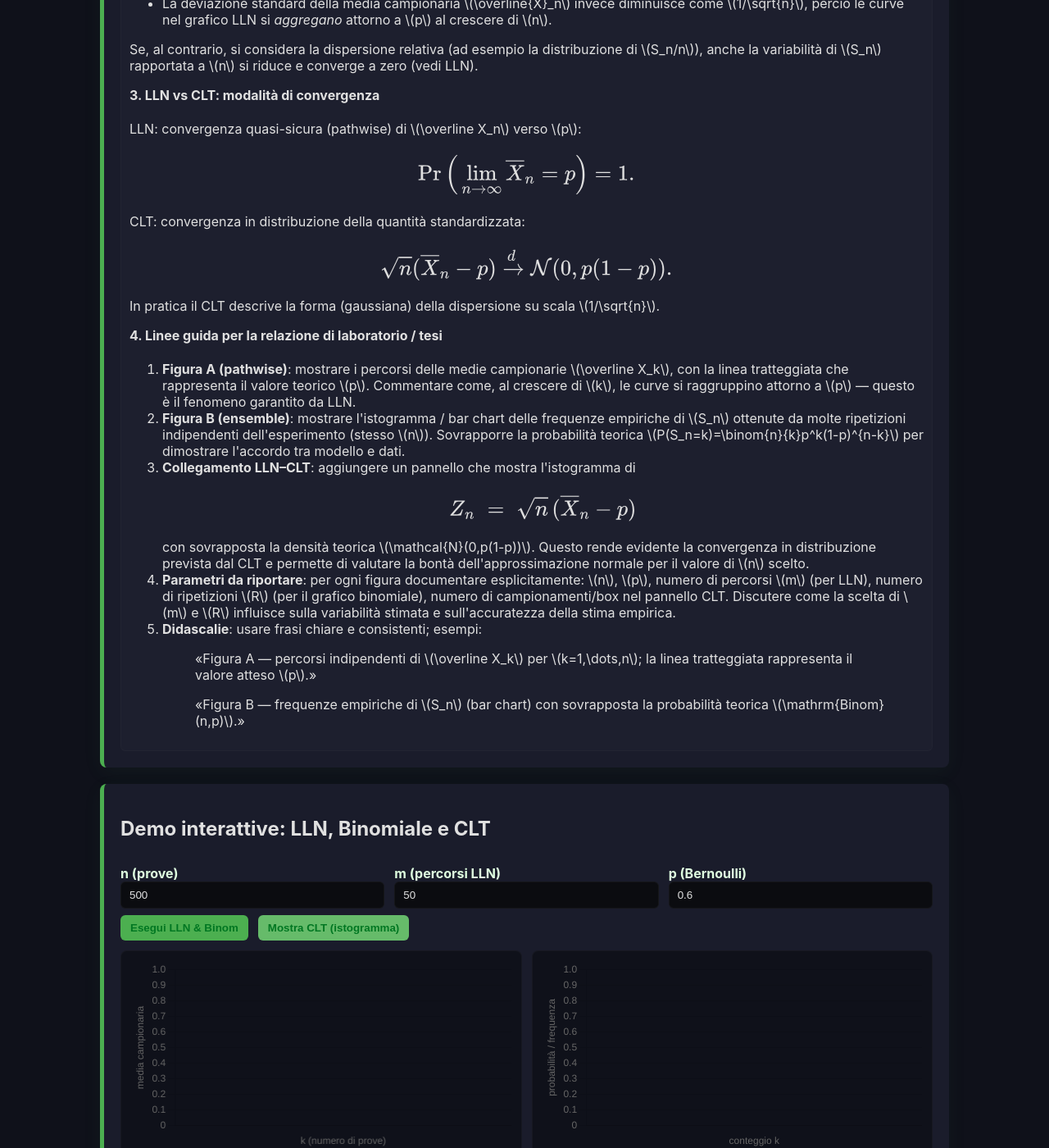
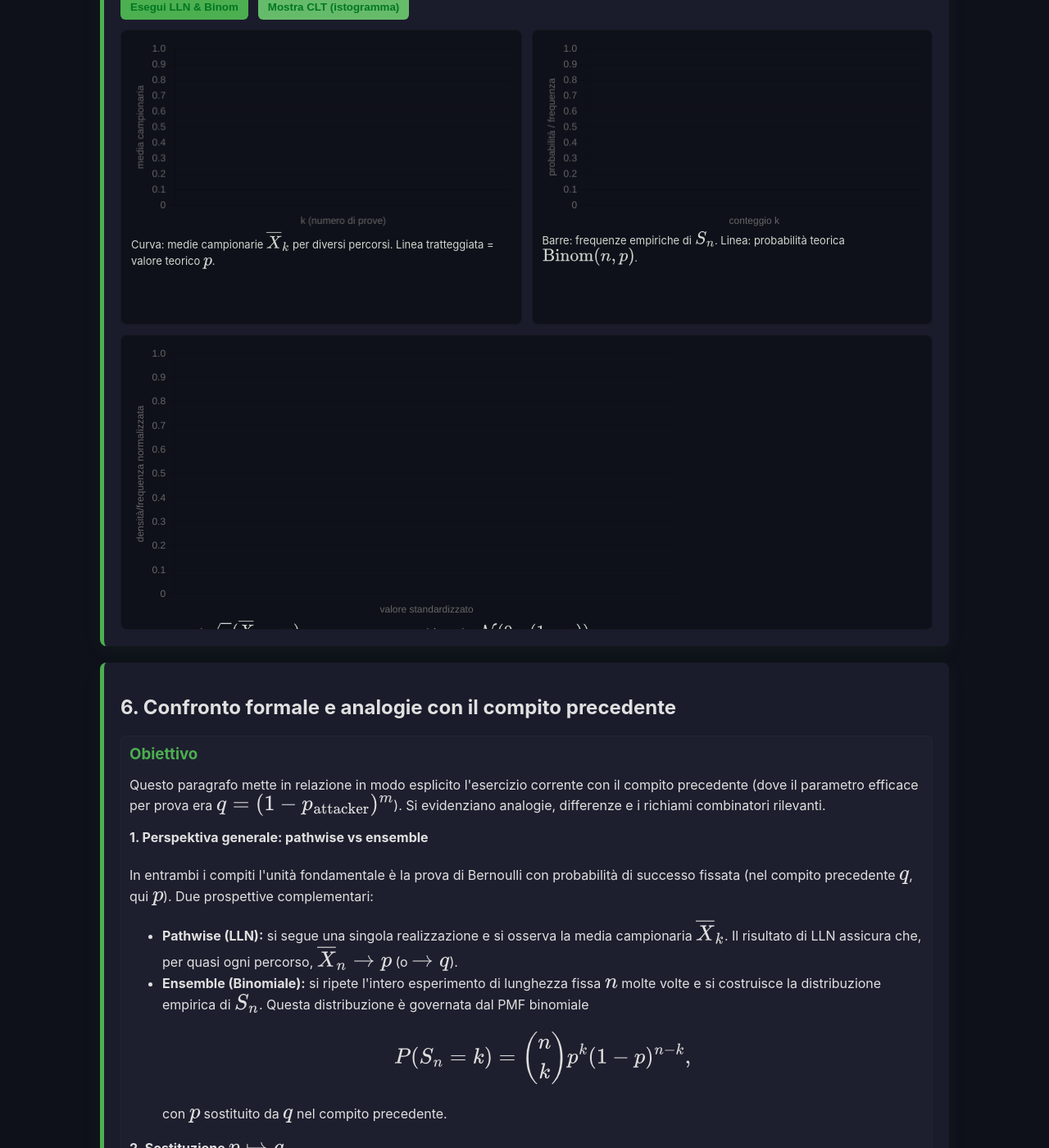
Before and after one commit to ricky2905/ricky2905.github.io, a Jekyll site: the page HOMEWORK/homework8/index.html, which Jekyll copies as it is, in a window 1280 px wide and 1400 px high, scrolled down 2220 px. Shown: the whole window at 82% size. Built offline with Jekyll 4.4.1, drawn with Linux system fonts in a browser that asks for light colours; some of the changed text lies outside the part shown.

Commit message:
Update index.html

```diff
--- a/HOMEWORK/homework8/index.html
+++ b/HOMEWORK/homework8/index.html
@@ -64,11 +64,11 @@
     <main>
       <article class="card">
         <h1>HMWK 2 — Processo di Bernoulli, LLN, CLT e connessioni combinatorie</h1>
-        <p class="small">Versione corretta: confronto formale, formule rese con MathJax, demo interattive.</p>
+        <p class="small">Versione finale: confronto formale in italiano, formule rese con MathJax e demo interattive.</p>
       </article>
 
       <article class="card">
-        <h2>Definizioni principali</h2>
+        <h2>1. Processo di Bernoulli e binomiale</h2>
         <div class="display-equation">
           \[
             X_1,X_2,\dots \overset{\text{iid}}{\sim} \mathrm{Bernoulli}(p),\qquad
@@ -80,104 +80,50 @@
             \mathbb{E}[S_n]=np,\qquad \mathrm{Var}(S_n)=np(1-p).
           \]
         </div>
+        <p class="small">(Nel compito precedente l'effettiva probabilità di successo per prova era \\(q=(1-p_{\text{attacker}})^m\\); sostituire \\(p\\) con \\(q\\) in tutte le formule quando si confrontano i due esercizi.)</p>
       </article>
 
       <article class="card">
-        <h2>Legge dei grandi numeri (LLN) — enunciato</h2>
+        <h2>2. Legge dei grandi numeri (LLN)</h2>
         <div class="display-equation">
           \[
             \overline{X}_n=\frac{S_n}{n}=\frac{1}{n}\sum_{i=1}^n X_i \xrightarrow{a.s.} \mathbb{E}[X_1]=p.
           \]
         </div>
-        <p class="formal">
-          Enunciato (versione forte): per la sequenza iid \\(X_i\\) con \\(\mathbb{E}[|X_1|]<\infty\\),
-          si ha \\(\displaystyle \frac{1}{n}\sum_{i=1}^n X_i \xrightarrow{a.s.} \mathbb{E}[X_1]\\).
-          Nel caso Bernoulli, la convergenza implica che per quasi ogni realizzazione la media campionaria tende a \\(p\\) al crescere di \\(n\\).
-        </p>
+        <p class="formal">Enunciato (forte): per \(X_i\) iid con \(\mathbb{E}[|X_1|]<\infty\),
+          \(\frac{1}{n}\sum_{i=1}^n X_i \xrightarrow{a.s.} \mathbb{E}[X_1]\).
+          Nel caso Bernoulli la convergenza implica che, per quasi ogni realizzazione, la media campionaria converge a \(p\) al crescere di \(n\).</p>
       </article>
 
       <article class="card">
-        <h2>Teorema del limite centrale (CLT) — enunciato</h2>
+        <h2>3. Teorema del limite centrale (CLT)</h2>
         <div class="display-equation">
           \[
             \sqrt{n}\,(\overline{X}_n - p) \xrightarrow{d} \mathcal{N}\big(0,\;p(1-p)\big).
           \]
         </div>
-        <p class="formal">
-          Enunciato (classico): per \\(X_i\\) iid con media \\(\mu\\) e varianza finita \\(\sigma^2\\),
-          la quantità \\(\sqrt{n}(\overline X_n - \mu)\\) converge in distribuzione a \\(N(0,\sigma^2)\\).
-          Nel caso Bernoulli, \\(\mu=p\\) e \\(\sigma^2 = p(1-p)\\).
-        </p>
+        <p class="formal">CLT: per \(X_i\) iid con media \(\mu\) e varianza \(\sigma^2\),
+          \(\sqrt{n}(\overline X_n - \mu)\xrightarrow{d} N(0,\sigma^2)\). Nel caso Bernoulli \(\mu=p\), \(\sigma^2=p(1-p)\).</p>
       </article>
 
       <article class="card">
-        <h2>Confronto formale: grafico LLN (percorsi) vs grafico binomiale (ensemble)</h2>
-
-        <div class="formal">
-          <h3 style="margin:0 0 .5rem 0; color:var(--accent)">Obiettivo</h3>
-          <p>Di seguito una formulazione rigorosa e priva di ambiguità delle differenze concettuali e matematiche fra le due rappresentazioni visive usate nella demo: il grafico delle medie campionarie (LLN) e il grafico che mostra la distribuzione di \\(S_n\\) (Binomiale) tramite ripetizioni.</p>
-
-          <h4 style="margin-top:0.6rem">1. Oggetto visualizzato</h4>
-          <ul>
-            <li><strong>Grafico LLN (pathwise)</strong>: ogni curva rappresenta una singola realizzazione (percorso) del processo di Bernoulli; l'asse orizzontale è il tempo/discreto \\(k=1,\dots,n\\), l'asse verticale è la media campionaria \\(\overline{X}_k\\). LLN garantisce che, per quasi ogni percorso, \\(\overline{X}_k\\to p\\) quando \\(k\to\infty\\).</li>
-            <li><strong>Grafico binomiale (ensemble)</strong>: per molte ripetizioni indipendenti dell'intero esperimento di lunghezza fissa \\(n\\) si registra il valore di \\(S_n\\) in ciascuna ripetizione; si plottano le frequenze relative dei valori possibili \\(k\\). Il grafico è quindi una stima empirica della distribuzione discreta \\(k\mapsto P(S_n=k)\\).</li>
-          </ul>
-
-          <h4 style="margin-top:0.6rem">2. Varianza vs deviazione standard — perché nessuna contraddizione</h4>
-          <p>
-            Per evitare ambiguità, usiamo la <em>deviazione standard</em> come misura di dispersione. Per \\(S_n\\) e per la media \\(\overline{X}_n=S_n/n\\) valgono:
+        <h2>4. Triangolo di Pascal, espansione binomiale e Fibonacci</h2>
+        <div class="display-equation">
           \[
-              \mathrm{Var}(S_n)=np(1-p),\qquad \mathrm{SD}(S_n)=\sqrt{np(1-p)}\sim C\sqrt{n},
+            \binom{n}{k} = \binom{n-1}{k-1} + \binom{n-1}{k},\qquad
+            (a+b)^n=\sum_{k=0}^n\binom{n}{k}a^{n-k}b^k.
           \]
-            mentre per la media campionaria
+        </div>
+        <div class="display-equation">
           \[
-              \mathrm{Var}(\overline{X}_n)=\frac{p(1-p)}{n},\qquad \mathrm{SD}(\overline{X}_n)=\sqrt{\frac{p(1-p)}{n}}\sim \frac{C}{\sqrt{n}}.
+            F_n=\sum_{i=0}^{\lfloor (n-1)/2\rfloor} \binom{n-1-i}{i}.
           \]
-            Quindi:
-            <ul>
-              <li>La deviazione standard assoluta di \\(S_n\\) cresce come \\(\sqrt{n}\\) (valori possibili di \\(S_n\\) si allargano in scala assoluta quando cresce \\(n\\)).</li>
-              <li>La deviazione standard della media campionaria \\(\overline{X}_n\\) invece diminuisce come \\(1/\sqrt{n}\\), perciò le curve nel grafico LLN si <em>aggregano</em> attorno a \\(p\\) al crescere di \\(n\\).</li>
-            </ul>
-            Se, al contrario, si considera la dispersione relativa (ad esempio la distribuzione di \\(S_n/n\\)), anche la variabilità di \\(S_n\\) rapportata a \\(n\\) si riduce e converge a zero (vedi LLN).
-          </p>
-
-          <h4 style="margin-top:0.6rem">3. LLN vs CLT: modalità di convergenza</h4>
-          <p>
-            LLN: convergenza quasi-sicura (pathwise) di \\(\overline X_n\\) verso \\(p\\):
-            \[
-              \Pr\Big(\lim_{n\to\infty}\overline X_n = p\Big)=1.
-            \]
-            CLT: convergenza in distribuzione della quantità standardizzata:
-            \[
-              \sqrt{n}(\overline X_n - p) \xrightarrow{d} \mathcal{N}(0,p(1-p)).
-            \]
-            In pratica il CLT descrive la forma (gaussiana) della dispersione su scala \\(1/\sqrt{n}\\).
-          </p>
-
-          <h4 style="margin-top:0.6rem">4. Linee guida per la relazione di laboratorio / tesi</h4>
-          <ol>
-            <li><strong>Figura A (pathwise)</strong>: mostrare i percorsi delle medie campionarie \\(\overline X_k\\), con la linea tratteggiata che rappresenta il valore teorico \\(p\\). Commentare come, al crescere di \\(k\\), le curve si raggruppino attorno a \\(p\\) — questo è il fenomeno garantito da LLN.</li>
-
-            <li><strong>Figura B (ensemble)</strong>: mostrare l'istogramma / bar chart delle frequenze empiriche di \\(S_n\\) ottenute da molte ripetizioni indipendenti dell'esperimento (stesso \\(n\\)). Sovrapporre la probabilità teorica \\(P(S_n=k)=\binom{n}{k}p^k(1-p)^{n-k}\\) per dimostrare l'accordo tra modello e dati.</li>
-
-            <li><strong>Collegamento LLN–CLT</strong>: aggiungere un pannello che mostra l'istogramma di
-              \[
-                Z_n \;=\; \sqrt{n}\,(\overline X_n - p)
-              \]
-              con sovrapposta la densità teorica \\(\mathcal{N}(0,p(1-p))\\). Questo rende evidente la convergenza in distribuzione prevista dal CLT e permette di valutare la bontà dell'approssimazione normale per il valore di \\(n\\) scelto.</li>
-
-            <li><strong>Parametri da riportare</strong>: per ogni figura documentare esplicitamente: \\(n\\), \\(p\\), numero di percorsi \\(m\\) (per LLN), numero di ripetizioni \\(R\\) (per il grafico binomiale), numero di campionamenti/box nel pannello CLT. Discutere come la scelta di \\(m\\) e \\(R\\) influisce sulla variabilità stimata e sull'accuratezza della stima empirica.</li>
-
-            <li><strong>Didascalie</strong>: usare frasi chiare e consistenti; esempi:
-              <blockquote>«Figura A — percorsi indipendenti di \\(\overline X_k\\) per \\(k=1,\dots,n\\); la linea tratteggiata rappresenta il valore atteso \\(p\\).»</blockquote>
-              <blockquote>«Figura B — frequenze empiriche di \\(S_n\\) (bar chart) con sovrapposta la probabilità teorica \\(\mathrm{Binom}(n,p)\\).»</blockquote>
-            </li>
-          </ol>
         </div>
+        <p class="explain">L'identità per Fibonacci mostra come sommando opportune diagonali del triangolo di Pascal si ottengano i termini della successione di Fibonacci. L'espansione binomiale collega invece i coefficienti combinatori alle probabilità nel modello Bernoulli ponendo \(a=1-p\), \(b=p\).</p>
       </article>
 
       <article class="card">
-        <h2>Demo interattive: LLN, Binomiale e CLT</h2>
+        <h2>5. Demo interattive: LLN, Binomiale e CLT</h2>
         <div class="controls">
           <div style="flex:1"><label>n (prove)</label><input id="n_lln" type="number" value="500" min="2" max="200000"></div>
           <div style="flex:1"><label>m (percorsi LLN)</label><input id="m_lln" type="number" value="50" min="1" max="500"></div>
@@ -191,32 +137,88 @@
         <div class="chartRow" style="margin-top:12px" role="region" aria-label="Grafici interattivi">
           <div class="chartCard" aria-label="Grafico LLN">
             <canvas id="llnChart" role="img" aria-label="Evoluzione delle medie campionarie"></canvas>
-            <div class="small">Curva: medie campionarie \\(\overline X_k\\) per diversi percorsi. Linea tratteggiata = valore teorico \\(p\\).</div>
+            <div class="small">Curva: medie campionarie \(\overline X_k\) per diversi percorsi. Linea tratteggiata = valore teorico \(p\).</div>
             <div id="lln_metrics" class="metrics" aria-live="polite"></div>
           </div>
 
           <div class="chartCard" aria-label="Grafico binomiale">
             <canvas id="binomChart" role="img" aria-label="Distribuzione empirica vs binomiale teorica"></canvas>
-            <div class="small">Barre: frequenze empiriche di \\(S_n\\). Linea: probabilità teorica \\(\mathrm{Binom}(n,p)\\).</div>
+            <div class="small">Barre: frequenze empiriche di \(S_n\). Linea: probabilità teorica \(\mathrm{Binom}(n,p)\).</div>
             <div id="binom_metrics" class="metrics" aria-live="polite"></div>
           </div>
 
           <div class="chartCard" aria-label="Grafico CLT">
             <canvas id="cltChart" role="img" aria-label="Istogramma della quantità standardizzata e densità normale"></canvas>
-            <div class="small">Istogramma di \\(\sqrt{n}(\overline X_n - p)\\) con sovrapposta la densità teorica \\(\mathcal{N}(0,p(1-p))\\).</div>
+            <div class="small">Istogramma di \(\sqrt{n}(\overline X_n - p)\) con sovrapposta la densità teorica \(\mathcal{N}(0,p(1-p))\).</div>
             <div id="clt_metrics" class="metrics" aria-live="polite"></div>
           </div>
         </div>
       </article>
 
       <article class="card">
-        <h2>Triangolo di Pascal e Fibonacci</h2>
-        <div class="display-equation">
+        <h2>6. Confronto formale e analogie con il compito precedente</h2>
+
+        <div class="formal">
+          <h3 style="margin:0 0 .5rem 0; color:var(--accent)">Obiettivo</h3>
+          <p>Questo paragrafo mette in relazione in modo esplicito l'esercizio corrente con il compito precedente (dove il parametro efficace per prova era \(q=(1-p_{\text{attacker}})^m\)). Si evidenziano analogie, differenze e i richiami combinatori rilevanti.</p>
+
+          <h4 style="margin-top:0.6rem">1. Perspektiva generale: pathwise vs ensemble</h4>
+          <p>
+            In entrambi i compiti l'unità fondamentale è la prova di Bernoulli con probabilità di successo fissata (nel compito precedente \(q\), qui \(p\)). Due prospettive complementari:
+          </p>
+          <ul>
+            <li><strong>Pathwise (LLN):</strong> si segue una singola realizzazione e si osserva la media campionaria \(\overline X_k\). Il risultato di LLN assicura che, per quasi ogni percorso, \(\overline X_n\to p\) (o \(\to q\)).</li>
+            <li><strong>Ensemble (Binomiale):</strong> si ripete l'intero esperimento di lunghezza fissa \(n\) molte volte e si costruisce la distribuzione empirica di \(S_n\). Questa distribuzione è governata dal PMF binomiale
               \[
-            \binom{n}{k} = \binom{n-1}{k-1} + \binom{n-1}{k},\qquad
-            (a+b)^n=\sum_{k=0}^n\binom{n}{k}a^{n-k}b^k,
+                P(S_n=k)=\binom{n}{k}p^k(1-p)^{n-k},
               \]
+              con \(p\) sostituito da \(q\) nel compito precedente.</li>
+          </ul>
+
+          <h4 style="margin-top:0.6rem">2. Sostituzione \(p \mapsto q\)</h4>
+          <p class="formal">
+            Tutte le formule e i teoremi si trasferiscono sostituendo \(p\) con \(q=(1-p_{\text{attacker}})^m\). In particolare:
+            \[
+              S_n\sim\mathrm{Binom}(n,q),\quad \mathbb{E}[S_n]=nq,\quad \mathrm{Var}(S_n)=nq(1-q),
+            \]
+            e
+            \[
+              \overline X_n \xrightarrow{a.s.} q,\qquad \sqrt{n}(\overline X_n - q)\xrightarrow{d}\mathcal{N}(0,q(1-q)).
+            \]
+            Questo mostra che la differenza fra i due compiti è prevalentemente numerica (valore della probabilità) e non strutturale.
+          </p>
+
+          <h4 style="margin-top:0.6rem">3. Relazioni combinatorie e ruolo di Pascal</h4>
+          <p>
+            La relazione ricorsiva dei coefficienti binomiali
+            \[
+              \binom{n}{k}=\binom{n-1}{k-1}+\binom{n-1}{k}
+            \]
+            costruisce il triangolo di Pascal; l'espansione binomiale
+            \[
+              (1-p + p)^n = \sum_{k=0}^n \binom{n}{k}(1-p)^{n-k} p^k = 1
+            \]
+            collega direttamente i coefficienti combinatori alla probabilità degli eventi binomiali. Le somme su diagonali di Pascal producono, fra l'altro, la successione di Fibonacci:
+            \[
+              F_n=\sum_{i=0}^{\lfloor (n-1)/2\rfloor} \binom{n-1-i}{i}.
+            \]
+            Inserire un pannello grafico (Pascal con diagonali evidenziate) è utile in relazione alla parte combinatoria dell'esame.
+          </p>
+
+          <h4 style="margin-top:0.6rem">4. Interpretazione pratica e suggerimenti per la relazione</h4>
+          <ol>
+            <li>Includere le figure: (A) percorsi di \(\overline X_k\) con linea tratteggiata \(p\) (o \(q\)); (B) bar chart della distribuzione empirica di \(S_n\) con sovrapposta la curva teorica \(\mathrm{Binom}(n,p)\) (o \(\mathrm{Binom}(n,q)\)); (C) istogramma di \(\sqrt{n}(\overline X_n-p)\) con densità normale teorica; (D) triangolo di Pascal annotato per la Fibonacci.</li>
+            <li>Riportare sempre i parametri sperimentali: \(n\), \(p\) (o \(q\)), numero di percorsi \(m\), numero di ripetizioni \(R\) per la stima empirica, e numero di bin per gli istogrammi.</li>
+            <li>Discutere discrepanze a campione finito: errore Monte Carlo, skewness per \(p\) lontano da 0.5, accuratezza dell'approssimazione normale al crescere di \(n\) (velocità \(O(1/\sqrt{n})\)).</li>
+            <li>Nel testo esplicitare la sostituzione \(p\mapsto q\) quando si paragona al compito precedente e commentare i risultati numerici in questo contesto.</li>
+          </ol>
+
+          <p class="formal"><strong>Conclusione.</strong> L'esercizio corrente è direttamente riconducibile al precedente tramite la sostituzione della probabilità di successo; le connessioni combinatorie (coefficienti binomiali, Pascal, espansione binomiale e Fibonacci) forniscono un quadro matematico coerente che giustifica le osservazioni empiriche fornite dalle demo.</p>
         </div>
+      </article>
+
+      <article class="card">
+        <h2>7. Triangolo di Pascal e Fibonacci (tool)</h2>
         <div class="controls" style="margin-top:8px">
           <div style="flex:1"><label>Genera Pascal fino a riga n</label><input id="pascal_n" type="number" value="12" min="1" max="30"></div>
           <button id="gen_pascal" class="btn">Genera Pascal</button>
```
Also changed, not shown: other parts of HOMEWORK/homework8/index.html (+1 -1 lines). Lines whose indentation alone changed are shown as unchanged.
